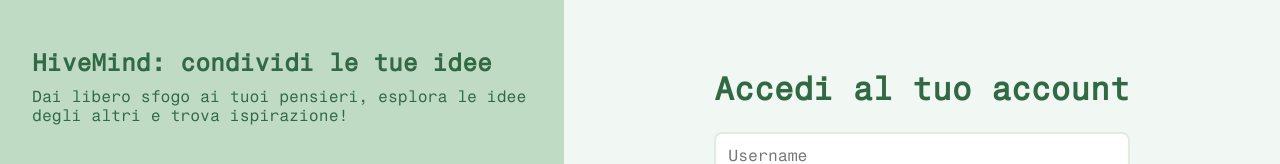
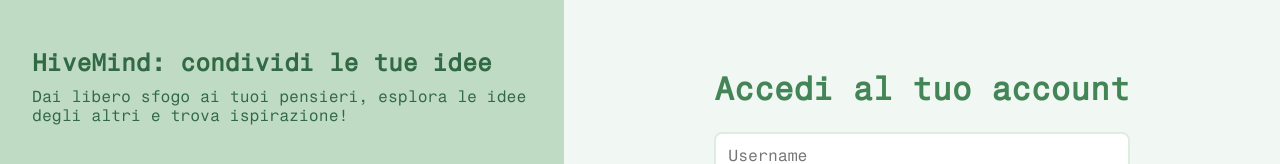
Before and after one commit to roberto-ingenito-appunti-universita/tec_web_project, an Angular app in the folder front_end/: page /signin in a window 1280 px wide. Shown: the part 197-361 px from the top of the page. Built offline with nearby package versions, Linux system fonts and the light colour scheme.

Commit message:
FIX: sign in styles

```diff
--- a/front_end/src/app/components/signin/signin.component.scss
+++ b/front_end/src/app/components/signin/signin.component.scss
@@ -75,7 +75,7 @@ body {
 }
 
 h1 {
-  color: $primary600;
+  color: $primary500;
   margin-bottom: 1.5rem;
 }
 
@@ -102,7 +102,7 @@ form {
 }
 
 .input-group input:focus {
-  border-color: $primary600;
+  border-color: $primary500;
   border-width: 2px;
   border-radius: 8px;
   outline: none;
```
